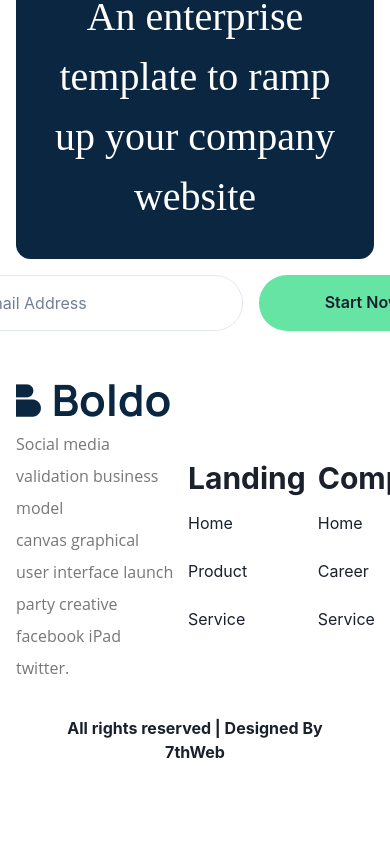
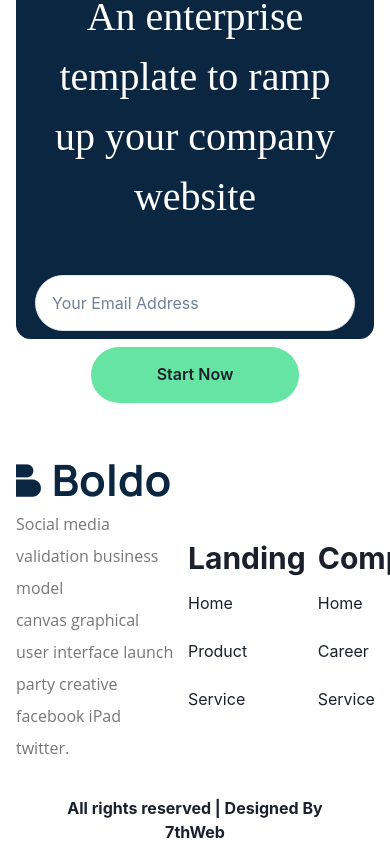
Before and after one commit to jahrulezfrancis/Digital-Marketing-Website-front-end-, a React (Create React App) app: page / in a window 390 px wide. Shown: the part 6795-7639 px from the top of the page. Before the commit the page ends 7559 px from the top, so only its background shows below. Built offline with nearby package versions, Linux system fonts and the light colour scheme.

Commit message:
updated blog page

```diff
--- a/src/Components/Pages/Blog.jsx
+++ b/src/Components/Pages/Blog.jsx
@@ -1,5 +1,5 @@
 import React from 'react';
-import { Box, VStack, Text, Heading, HStack, Image, Flex, Avatar, Stack, Button, Input, List, ListItem } from '@chakra-ui/react';
+import { Box, VStack, Text, Heading, HStack, Image, Flex, Avatar, Stack, Button, Input, useMediaQuery, List, ListItem } from '@chakra-ui/react';
 import FirstOne from "../../Images/Job-seeker.png"
 import SecondOne from "../../Images/pers-near-trash.png"
 import ThirdOne from "../../Images/woman-on-couch.png"
@@ -31,18 +31,20 @@ export const PostTemplate = (props) => {
 
 
 export const NewsLetter = () => {
+    const [onMobile] = useMediaQuery('(max-width: 1000px)')
+
     return (
-        <Box width='100%' height='20em' bgColor='#0A2640' mt='5em' borderRadius='.9em' >
+        <Box width='100%' height={onMobile ? '25em' : '20em'} bgColor='#0A2640' mt='5em' borderRadius='.9em' >
             <Stack width='100%'>
                 <VStack>
                     <Text mt='1.2em' mb='1em' textAlign='center' color='white' fontSize='2.5em' lineHeight='1.5em' fontFamily='Manrope'>
                         An enterprise template to ramp <br />
                         up your company website
                     </Text>
-                    <HStack gap={4}>
+                    <Flex justifyContent={onMobile ? 'center' : 'start'} alignItems={onMobile ? 'center' : 'start'} gap={4} direction={onMobile ? 'column' : 'row'}>
                         <Input placeholder='Your Email Address' h='3.5em' width='20em' borderRadius='3.5em' bgColor='#ffffff' />
                         <Button width='13em' p='1.3em' h='3.5em' borderRadius='3.5em' bgColor='#65E4A3'>Start Now</Button>
-                    </HStack>
+                    </Flex>
                 </VStack>
             </Stack>
         </Box>
```
